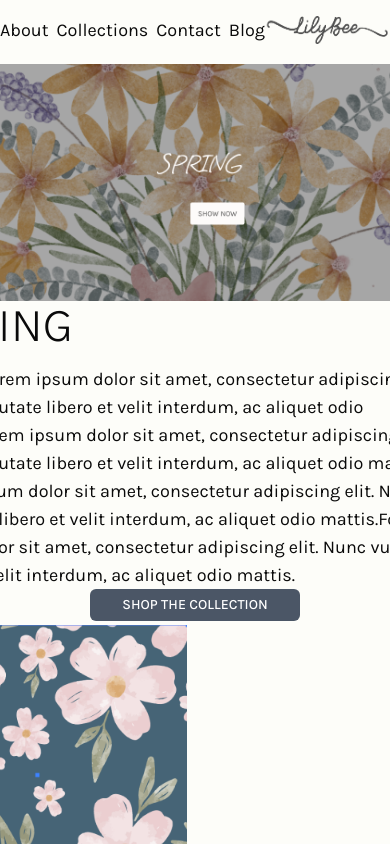
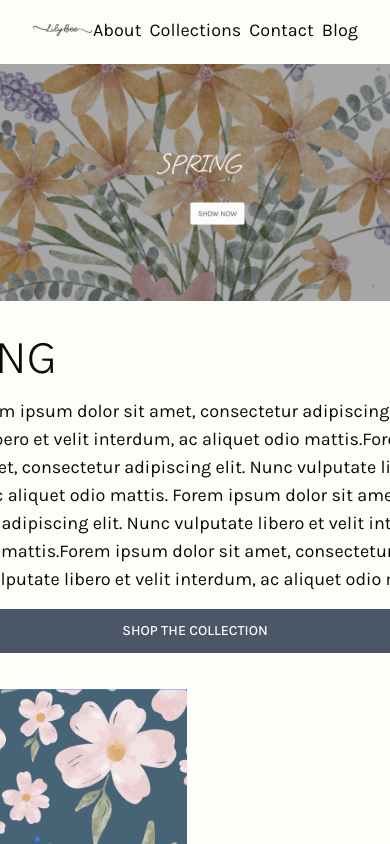
Before and after one commit to zadmin88/lilybee, a Next.js app: page / in a window 390 px wide. Shown: the top 844 px of the page. Built offline with nearby package versions, Linux system fonts and the light colour scheme.

Commit message:
add md style to collections description

```diff
--- a/app/(main)/_components/collection-description.tsx
+++ b/app/(main)/_components/collection-description.tsx
@@ -2,7 +2,7 @@ import { Button } from "@/components/ui/button";
 
 const CollectionDescription = () => {
   return (
-    <div className="w-full h-80  flex lg:flex-row flex-col  justify-between items-center px-4  xl:px-24">
+    <div className="w-full h-80  flex lg:flex-row flex-col  justify-between items-center my-8   xl:px-24">
       <div className="flex flex-col gap-4 max-w-[800px] ">
         <h1 className="text-5xl uppercase font-light ">Spring</h1>
         <p className="text-lg">
@@ -16,7 +16,7 @@ const CollectionDescription = () => {
           odio mattis.
         </p>
       </div>
-      <Button size="lg" className="uppercase">
+      <Button size="lg" className="uppercase w-full md:w-48">
         shop the collection
       </Button>
     </div>
--- a/components/navbar.tsx
+++ b/components/navbar.tsx
@@ -13,10 +13,19 @@ export const Navbar = () => {
   return (
     <nav
       className={cn(
-        "fixed md:sticky top-0 flex md:items-center justify-between md:justify-center w-full h-15 px-0 md:px-4 py-4 mb-4 bg-mainBackground z-50",
-        scrolled && "md:fixed "
+        "fixed md:sticky top-0 flex items-center  md:justify-center w-full h-15 px-8 md:px-4 py-4 mb-4 bg-mainBackground z-50",
+        scrolled && "md:fixed  "
       )}
     >
+      <Link className="transition w-full flex justify-start md:hidden" href="/">
+        <Image
+          src="/logo.png"
+          alt="Logo"
+          width={1200}
+          height={240}
+          className="h-15 w-56 "
+        />
+      </Link>
       <div className="flex gap-2  md:gap-16">
         <Link
           className={cn(
@@ -69,15 +78,6 @@ export const Navbar = () => {
           <Twitter size={24} />
         </a>
       </div>
-      <Link className="transition w-full flex justify-end md:hidden" href="/">
-        <Image
-          src="/logo.png"
-          alt="Logo"
-          width={1200}
-          height={240}
-          className="h-15 w-56 "
-        />
-      </Link>
     </nav>
   );
 };
```
